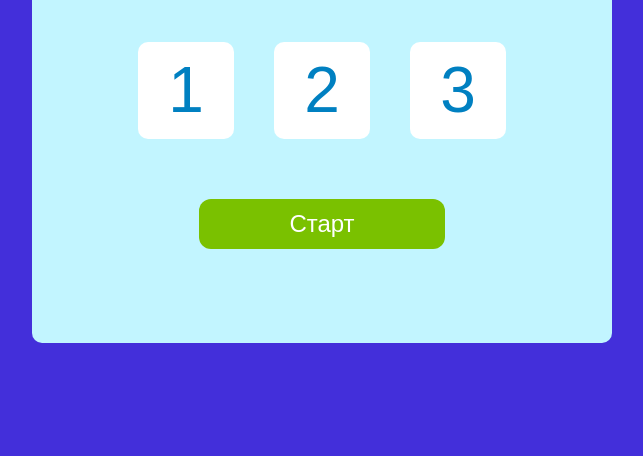
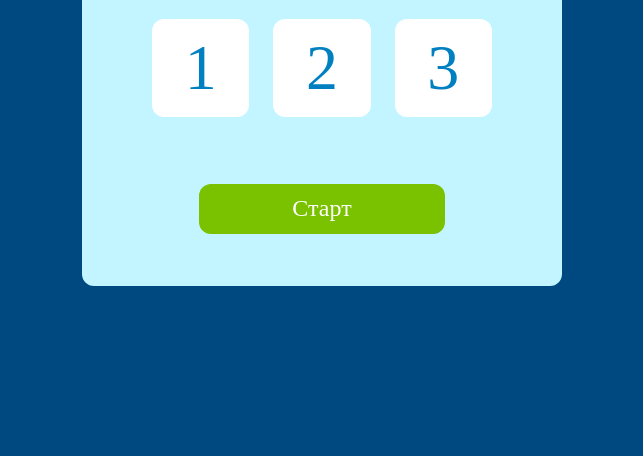
Before and after one commit to Rekhni/cardgame, a plain HTML site: page index.html in a window 1280 px wide. Shown: the part 344-800 px from the top of the page, without its empty margins (318-961 px from the left). Drawn offline with Linux system fonts and the light colour scheme; a web font is replaced by a local one.

Commit message:
made some js functional to level buttons

```diff
--- a/index.html
+++ b/index.html
@@ -9,20 +9,9 @@
 </head>
 <body>
     <section class="main_page center">
-        <div class="levels">
-                <h2 class="levels_title">
-                    Выбери    сложность
-                </h2>
-                <div class="levels_numbers">
-                    <button class="number">1</button>
-                    <button class="number">2</button>
-                    <button class="number">3</button>
-                </div>
-                <button class="levels_start__button">Старт</button>
-            </div>
+
     </section>
 
-
-
+    <script src="index.js"></script>
 </body>
 </html>
--- /dev/null
+++ b/index.js
@@ -0,0 +1,57 @@
+
+const renderApp = (mode = 0) => {
+    const appEl = document.querySelector('.main_page');
+
+    if (mode === 'status') {
+        appEl.innerHTML = appEl.innerHTML + ``;
+    }
+    else if (mode ==='levels') {
+        appEl.style.flexDirection = 'column';
+        appEl.innerHTML = `
+        <p>Cложность игры уровень: ${localStorage.getItem('cardgame_level')}</p>
+        <button class="button">Начать заново</button>
+        `;
+
+        const startAgainBtn = appEl.querySelector('.button');
+        startAgainBtn.addEventListener('click', () => {
+        localStorage.removeItem('cardgame_result');
+        renderApp(localStorage.getItem('cardgame_result'));
+        })
+    }
+
+    else {
+        appEl.innerHTML = `
+            <div class="levels">
+                <h2 class="levels_title">
+                    Выбери    сложность
+                </h2>
+                <div class="levels_numbers">
+                    <button class="number">1</button>
+                    <button class="number">2</button>
+                    <button class="number">3</button>
+                </div>
+                <button class="button start_button">Старт</button>
+            </div>
+        `;
+
+        const levelButtons = appEl.querySelectorAll('.number');
+        localStorage.setItem('cardgame_level', '1');
+
+        for (let levelButton of levelButtons) {
+            levelButton.addEventListener('click', () => {
+                levelButtons.forEach((el) => el.classList.remove('.number_checked'));
+                levelButton.classList.add('.number_checked');
+                localStorage.setItem('cardgame_level', levelButton.textContent);
+            })
+        }
+
+        const startButton = document.querySelector('.start_button');
+        startButton.addEventListener('click', () => {
+            localStorage.setItem('cardgame_result', 'levels');
+            renderApp(localStorage.getItem('cardgame_result'));
+        })
+    }
+}
+
+
+renderApp(localStorage.getItem('cardgame_result'));
--- a/styles.css
+++ b/styles.css
@@ -1,6 +1,26 @@
+@font-face {
+    font-family: "stratosskyengweb";
+    font-style: normal;
+    font-weight: 400;
+    src: url("../fonts/stratosskyengweb-regular.woff2") format("woff2");
+  }
+  @font-face {
+    font-family: "stratosskyengweb";
+    font-style: normal;
+    font-weight: 400;
+    src: url("../fonts/stratosskyengweb-regular.woff") format("woff");
+  }
+
+html {
+   font-size: 16px;
+}
+
 
 body {
-    background: #432fda
+    font-family: "stratosskyengweb";
+    background-color: #004980;
+    margin: 0;
+    padding: 0;
 }
 
 /* * {
@@ -9,9 +29,13 @@ body {
   } */
 
 .main_page {
+    margin: auto;
     display: flex;
+    align-items: center;
     justify-content: center;
-    align-content: center;
+    height: 100vh;
+    max-width: 1024px;
+    max-height: 100vh;
 }
 
 .center {
@@ -20,74 +44,80 @@ body {
   }
 
 .levels {
-    display: flex;
-    flex-direction: column;
-    align-items: center;
-    margin-top: 120px;
-    width: 580px;
-    height: 559px;
-    background-color:#C2F5FF;
-    border-radius: 10px;
-    gap: 20px;
+    box-sizing: border-box;
+    padding: 52px 70px 50px;
+    text-align: center;
+    margin: auto auto;
+    width: 480px;
+    height: 459px;
+    background-color: #C2F5FF;
+    border-radius: 12px;
 }
 
 .levels_title {
-    font-family: 'StratosSkyeng', sans-serif;
-    font-style: normal;
-    font-weight: 400;
-    font-size: 50px;
-    width: 240px;
-    text-align: center;
-    margin-top: 100px;
+    margin: 0;
+    font-size: 2.5rem;
+    line-height: 120%;
     color: #004980;
-    font-feature-settings: 'pnum' on, 'lnum' on;
-    line-height: 48px;
 }
 
 .levels_numbers {
+    margin-top: 44px;
+    margin-bottom: 67px;
     display: flex;
-    gap: 40px;
-    text-align: center;
+    justify-content: space-between;
+    gap: 1.5rem;
 }
 
 .number {
-    background-color: white;
-    width: 96px;
-    height: 97px;
-    font-style: normal;
-    font-weight: 400;
-    font-size: 64px;
-    border-radius: 10px;
-    border-color: transparent;
+    height: 98px;
+    width: 98px;
+    border-radius: 12px;
+    border: none;
     color: #0080C1;
-    font-family: 'StratosSkyeng', sans-serif;
+    font-size: 4rem;
+    background-color: #fff;
+    outline: 3px solid transparent;
+    transition: all .3s;
 }
 
 .number:hover {
+    transform: scale(1.1);
+    outline-color: #0080C1;
+    cursor: pointer;
+}
+
+.number:active {
+    color:#0071a9;
+    background-color: #e6e6e6;
+}
+
+.number_checked {
+    transform: scale(1.1);
+    outline-color: #0071a9;
+}
+
+
+button {
+    width: 246px;
+    height: 50px;
+    background: #7AC100;
+    border-radius: 12px;
+    font-family: inherit;
+    color: #fff;
+    font-size: 1.5rem;
+    border: none;
+}
+
+.button:hover {
     background-color: #0080C1;
     color: white;
+    cursor: pointer;
     transform: scale(1.01);
     transition: all 0.5s;
 }
 
-.levels_start__button {
-    font-family: 'StratosSkyeng', sans-serif;
-    background: #7AC100;
-    border-radius: 12px;
-    border-color: transparent;
-    width: 246px;
-    height: 50px;
-    font-style: normal;
-    font-weight: 400;
-    font-size: 24px;
-    line-height: 32px;
-    margin-top: 40px;
-    color: white;
-}
-
-.levels_start__button:hover {
-    background-color: #0080C1;
-    color: white;
-    transform: scale(1.01);
-    transition: all 0.5s;
-}
+.button:active {
+    background-color: #71b101;
+    color: #cfcfcf;
+  }
```
